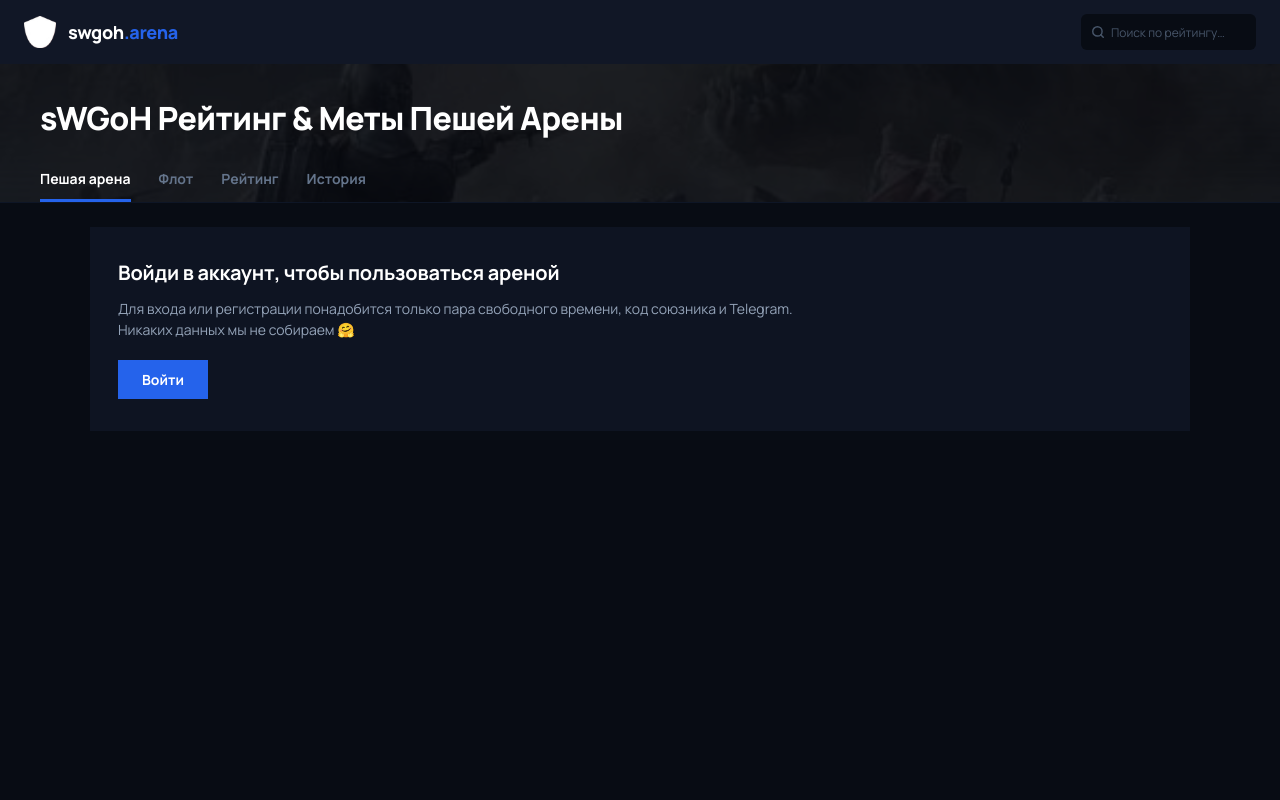
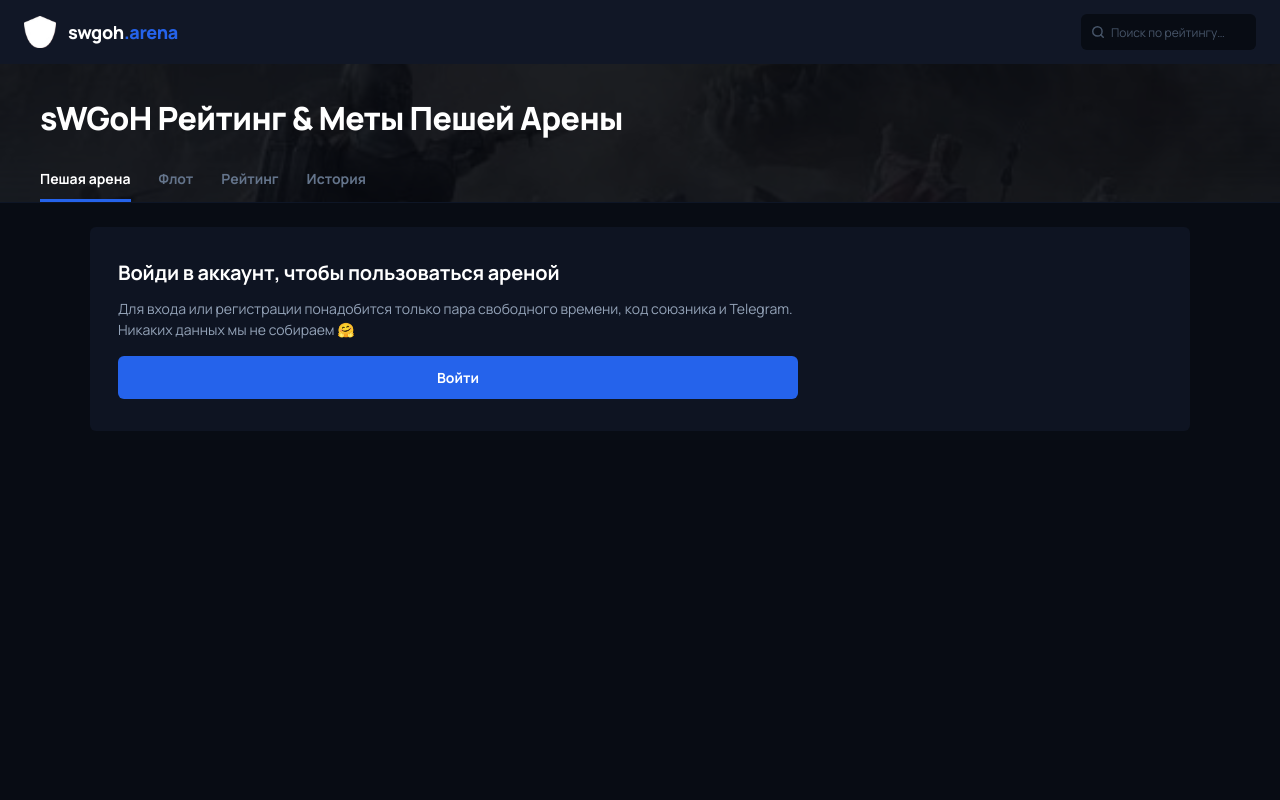
Before and after one commit to jango100500-ui/swgoh.arena, a React (Vite) app: page / in a window 1280 px wide. Shown: the top 800 px of the page. Built offline with nearby package versions, Linux system fonts and the light colour scheme.

Commit message:
Update AuthBanner.tsx

```diff
--- a/src/uis/AuthBanner.tsx
+++ b/src/uis/AuthBanner.tsx
@@ -7,6 +7,7 @@ export const AuthBanner = () => {
         margin: '24px auto 0',
         padding: '32px 28px',
         backgroundColor: '#0e1422',
+        borderRadius: '6px',
         display: 'flex',
         flexDirection: 'column',
         alignItems: 'flex-start',
@@ -24,12 +25,12 @@ export const AuthBanner = () => {
         Войди в аккаунт, чтобы пользоваться ареной
       </h2>
 
+      <div style={{ width: '100%', maxWidth: '680px', display: 'flex', flexDirection: 'column', gap: '16px' }}>
         <p
           style={{
             fontSize: '14px',
             color: '#94a3b8',
             lineHeight: 1.5,
-          maxWidth: '680px',
           }}
         >
           Для входа или регистрации понадобится только пара свободного времени, код союзника и Telegram. Никаких данных мы не собираем 🤗
@@ -37,13 +38,16 @@ export const AuthBanner = () => {
 
         <button
           style={{
-          marginTop: '8px',
+            width: '100%',
             backgroundColor: '#2563EB',
             color: '#ffffff',
             fontSize: '14px',
             fontWeight: 700,
-          padding: '10px 24px',
-          borderRadius: 0,
+            padding: '12px 24px',
+            borderRadius: '6px',
+            display: 'flex',
+            alignItems: 'center',
+            justifyContent: 'center',
             transition: 'background-color 0.15s ease',
           }}
           onMouseOver={(e) => (e.currentTarget.style.backgroundColor = '#1d4ed8')}
@@ -51,6 +55,7 @@ export const AuthBanner = () => {
         >
           Войти
         </button>
+      </div>
     </section>
   );
 };
```
Lines whose indentation alone changed are shown as unchanged.
